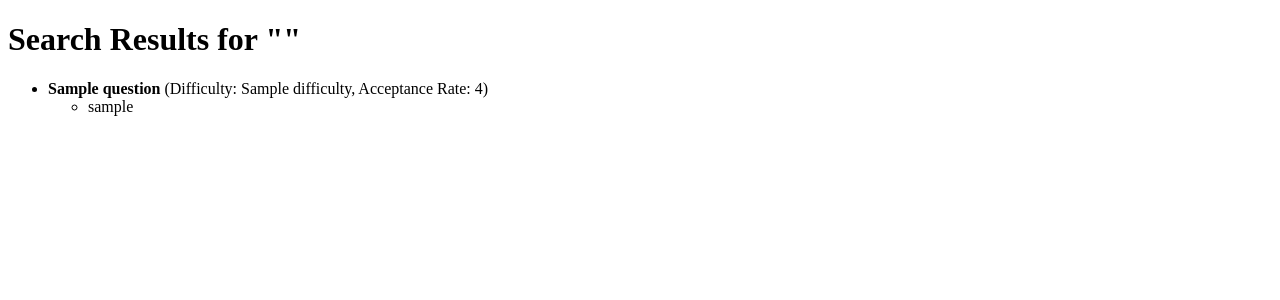
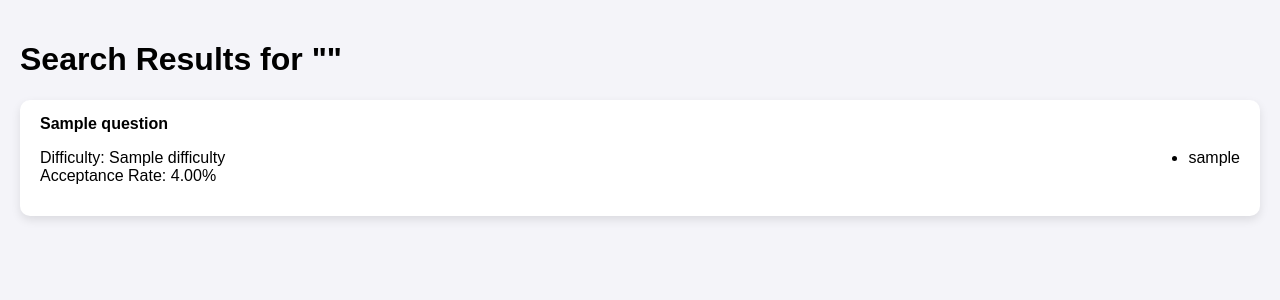
Before and after one commit to radhoda/Dyno-LeetCode, a Flask app: template templates/results.html in a window 1280 px wide. Shown: the top 300 px of the page. Run offline with Flask 3, Linux system fonts and the light colour scheme; the template is opened without the code that fills it: most values are stand-ins (such as "Sample title", 1, 10 or a date in 2020).

Commit message:
Results page has been polished as well, adjustments still needed but looks good overall

```diff
--- /dev/null
+++ b/static/results.css
@@ -0,0 +1,47 @@
+/* Body general styling */
+body {
+    font-family: Ariel, sans-serif;
+    background-color: #f4f4f9;
+    margin: 0;
+    padding: 20px;
+}
+
+/* Results container */
+.results-container {
+    display: flex;
+    flex-direction: column;
+    gap: 20px;
+}
+/* Each result card */
+.result-card {
+    display: flex;
+    justify-content: space-between;
+    align-items: center;
+    background-color: #ffffff;
+    padding: 15px 20px;
+    border-radius: 10px;
+    box-shadow: 0px 4px 10px rgba(0, 0, 0, 0.1);
+}
+
+/* Details section */
+.results-details {
+    max-width: 70%;
+}
+
+/* Tags section */
+.results-tags ul {
+    list-style-type: none;
+    margin: 0;
+    padding: 0;
+    display: flex;
+    flex-wrap: wrap;
+    gap: 10px;
+}
+
+.results.tags li {
+    background-color: #007bff;
+    color: #ffffff;
+    padding: 5px 10px;
+    border-radius: 5px;
+    font-size: 0.9rem;
+}
--- a/templates/results.html
+++ b/templates/results.html
@@ -3,25 +3,33 @@
 <head>
     <meta charset="utf-8"/>
     <title>Search Results</title>
+
+    <link rel="stylesheet" href="{{url_for('static', filename='results.css')}}"/>
 </head>
 <body>
     <h1>Search Results for "{{ query }}"</h1>
 
     {% if results %}
-        <ul>
+        <div class="results-container">
             {% for question in results %}
-                <li>
+                <div class="result-card">
+                    <div class="result-details">
                         <strong>{{ question.title }}</strong>
-                    (Difficulty: {{ question.difficulty }},
-                    Acceptance Rate: {{ question.acceptanceRate }})
+                        <p>
+                            Difficulty: {{ question.difficulty }}<br>
+                            Acceptance Rate: {{ "%.2f"|format(question.acceptanceRate) }}%
+                        </p>
+                    </div>
+                    <div class="result-tags">
                         <ul>
                             {% for tag in question.topicTags %}
                                 <li>{{ tag.slug }}</li>
                             {% endfor %}
                         </ul>
-                </li>
+                    </div>
+                </div>
             {% endfor %}
-        </ul>
+        </div>
     {% else %}
         <p>No questions found matching your query.</p>
     {% endif %}
```
Lines whose indentation alone changed are shown as unchanged.
